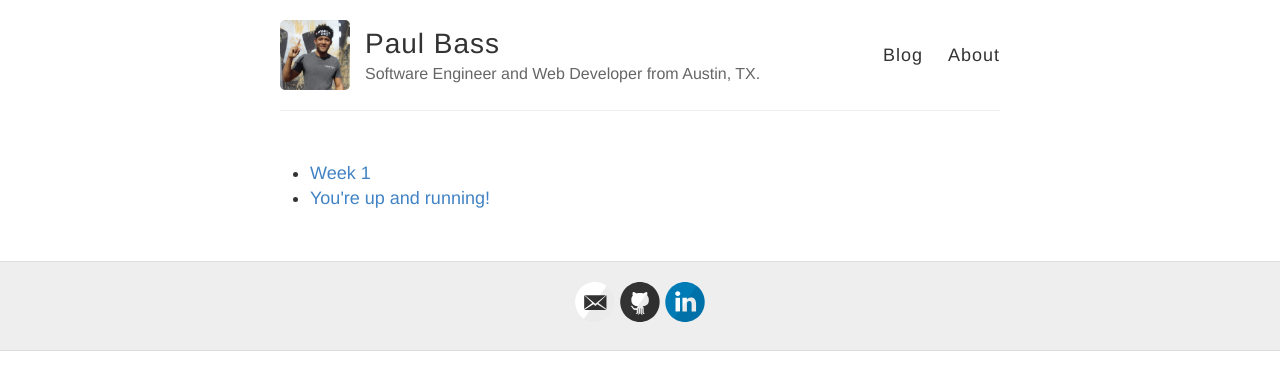
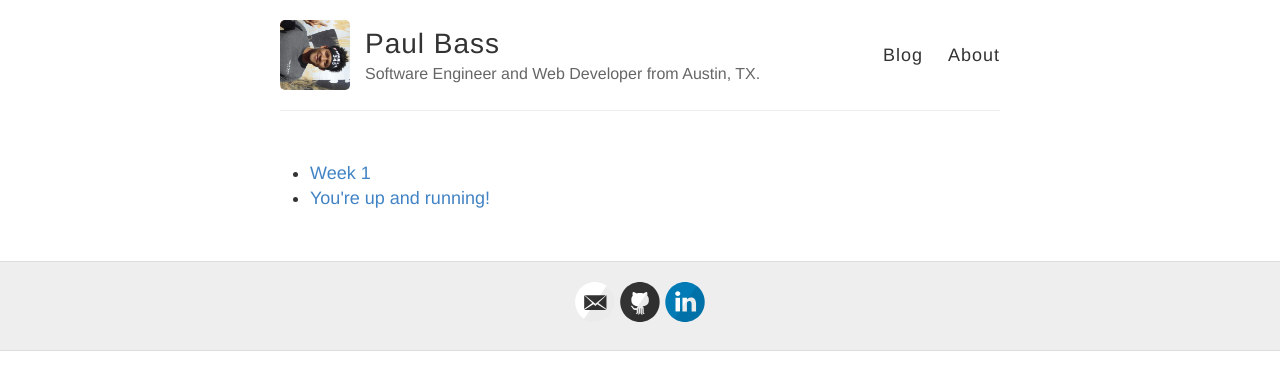
Before and after one commit to gunblader/gunblader.github.io, a Jekyll site: the page built from index.html, in a window 1280 px wide. Shown: the top 390 px of the page. Built offline with Jekyll 4.4.1, drawn with Linux system fonts in a browser that asks for light colours; Markdown is read by kramdown in place of the engine named in the settings.

Commit message:
add headshot pic

```diff
--- a/_config.yml
+++ b/_config.yml
@@ -9,7 +9,7 @@ name: Paul Bass
 description: Software Engineer and Web Developer from Austin, TX.
 
 # URL of your avatar or profile pic (you could use your GitHub profile pic)
-avatar: http://gunblader.github.io/images/headShot.jpg
+avatar: http://gunblader.github.io/images/headShotRot.jpg
 
 #
 # Flags below are optional
@@ -23,7 +23,7 @@ footer-links:
   flickr:
   github: gunblader
   instagram:
-  linkedin: http://www.linkedin.com/in/paul-bass-7b102638
+  linkedin: Paul Bass
   pinterest:
   rss: # just type anything here for a working RSS icon
   twitter:
```
Also changed, not shown: images/headShotRot.jpg (added), 1 other file.
